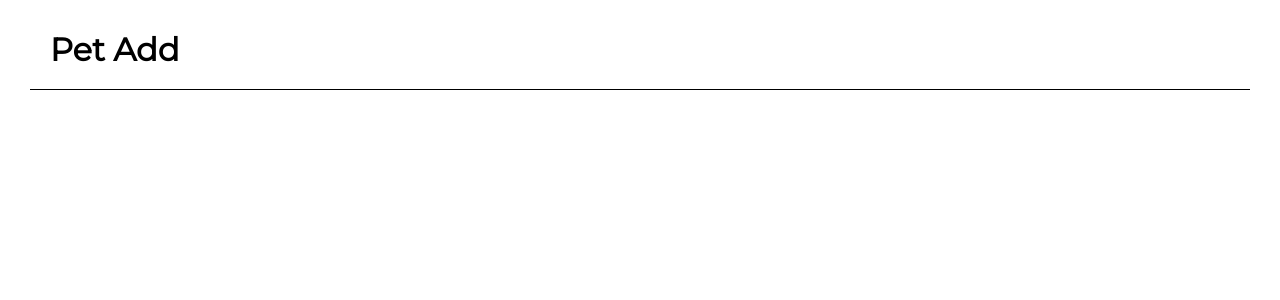
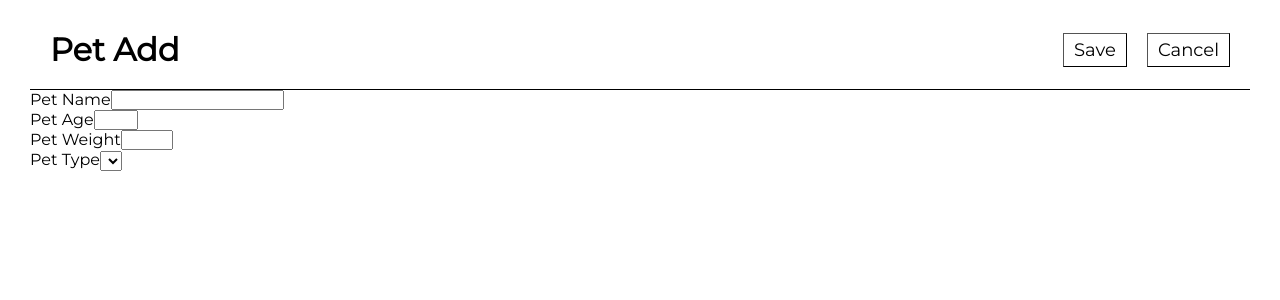
Before and after one commit to giochagelishvili/Petsola, a Vue app: page /petadd in a window 1280 px wide. Shown: the top 300 px of the page. Built offline with nearby package versions, Linux system fonts and the light colour scheme.

Commit message:
create pet add form

```diff
--- /dev/null
+++ b/src/components/PetAddForm.vue
@@ -0,0 +1,26 @@
+<template>
+  <form id="petAddForm">
+    <div>
+      <label for="petName">Pet Name</label>
+      <input required type="text" name="petName" id="petName" />
+    </div>
+    <div>
+      <label for="petAge">Pet Age</label>
+      <input required min="0" max="50" type="number" name="petAge" id="petAge" />
+    </div>
+    <div>
+      <label for="petWeight">Pet Weight</label>
+      <input required min="0" max="300" type="number" name="petWeight" id="petWeight" />
+    </div>
+    <div>
+      <label for="petType">Pet Type</label>
+      <select name="petType" id="petType"></select>
+    </div>
+  </form>
+</template>
+
+<script>
+export default {
+  name: 'PetAddForm'
+}
+</script>
--- /dev/null
+++ b/src/components/PetAddHeader.vue
@@ -0,0 +1,26 @@
+<template>
+  <h1>Pet Add</h1>
+
+  <div>
+    <ButtonComponent text="Save" />
+    <RouterLink to="/">
+      <ButtonComponent text="Cancel" />
+    </RouterLink>
+  </div>
+</template>
+
+<script>
+import ButtonComponent from './ButtonComponent.vue'
+export default {
+  name: 'PetAddHeader',
+  components: { ButtonComponent }
+}
+</script>
+
+<style scoped>
+div {
+  display: flex;
+  align-items: center;
+  gap: 20px;
+}
+</style>
--- a/src/views/PetAddView.vue
+++ b/src/views/PetAddView.vue
@@ -1,14 +1,18 @@
 <template>
   <header>
-    <h1>Pet Add</h1>
+    <PetAddHeader />
   </header>
+  <main>
+    <PetAddForm />
+  </main>
 </template>
 
 <script>
-// import PetListHeader from '../components/PetListHeader.vue'
+import PetAddHeader from '../components/PetAddHeader.vue'
+import PetAddForm from '../components/PetAddForm.vue'
 
 export default {
-  name: 'PetAddView'
-  //   components: { PetListHeader }
+  name: 'PetAddView',
+  components: { PetAddHeader, PetAddForm }
 }
 </script>
```
